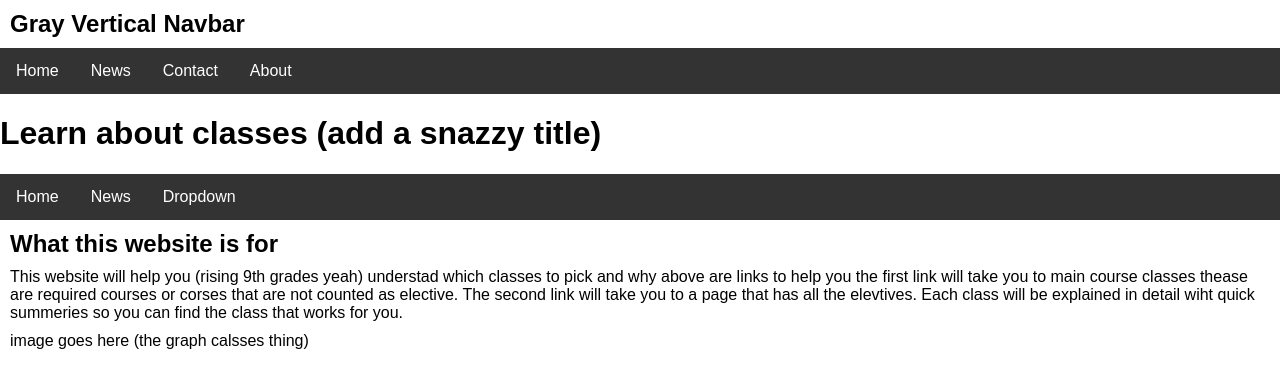
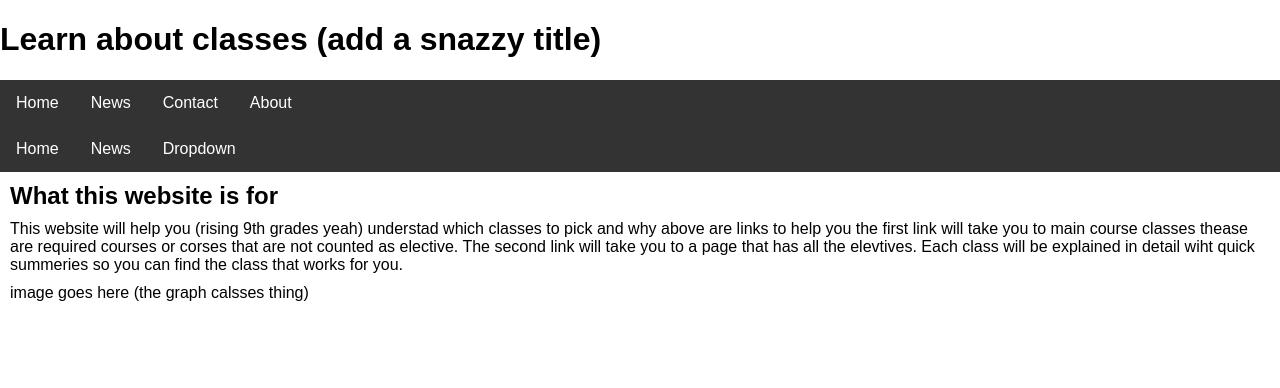
Before and after one commit to Greetingsplayer1/Greetingsplayer1.github.io, a plain HTML site: page english/draft1.html in a window 1280 px wide. Drawn offline with Linux system fonts and the light colour scheme; some icons are missing.

Commit message:
he he he haw

```diff
--- a/english/draft1.html
+++ b/english/draft1.html
@@ -5,8 +5,7 @@
 <link rel="stylesheet" href="67.css">
 </head>
 <body>
-
-<h2>Gray Vertical Navbar</h2>
+<h1>Learn about classes (add a snazzy title)</h1>
 
 <ul>
   <li><a href="#home">Home</a></li>
@@ -14,8 +13,6 @@
   <li><a href="#contact">Contact</a></li>
   <li><a href="#about">About</a></li>
 </ul>
-
-<h1>Learn about classes (add a snazzy title)</h1>
 
 <div class="navbar">
   <a href="#home">Home</a>
```
